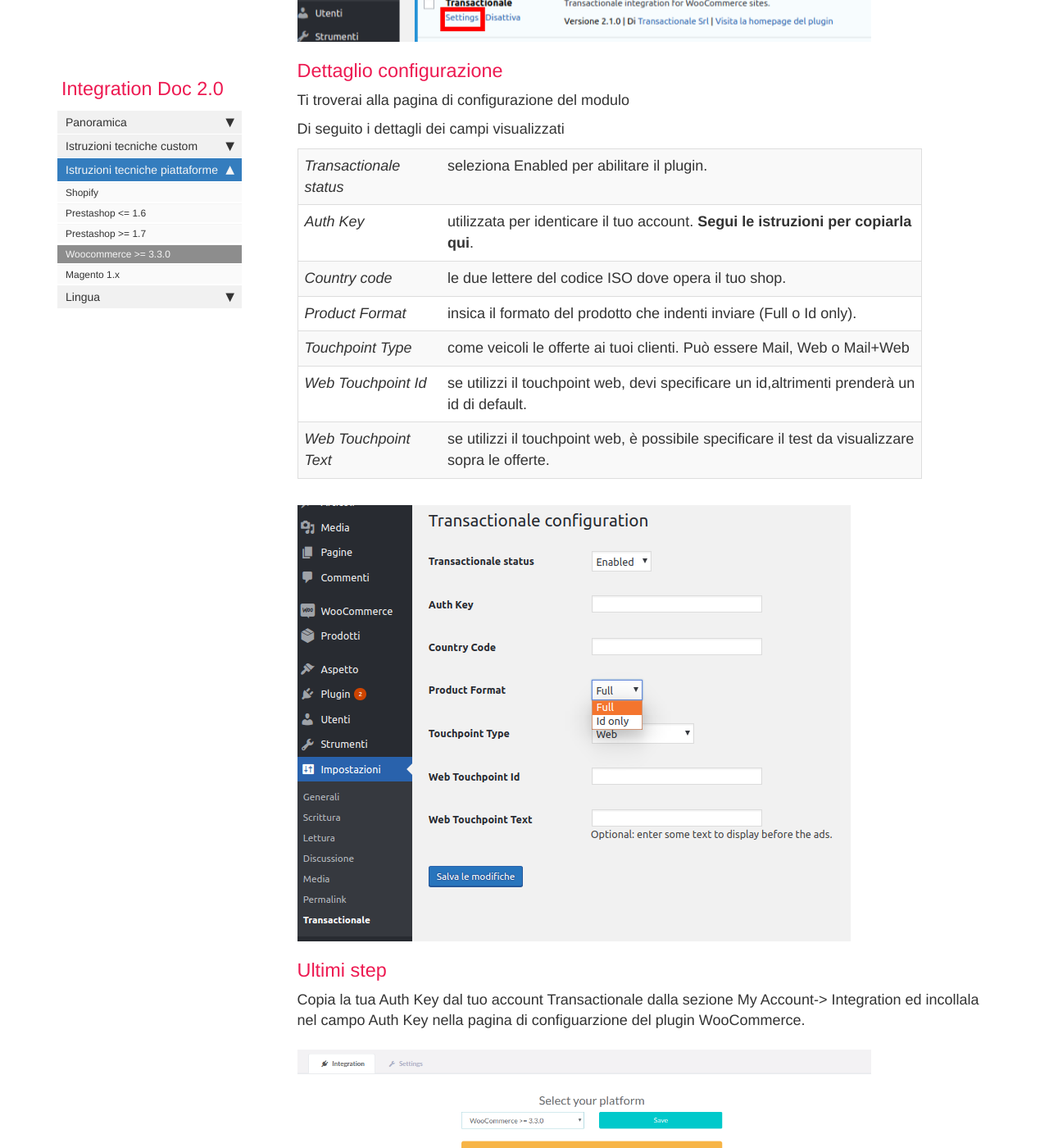
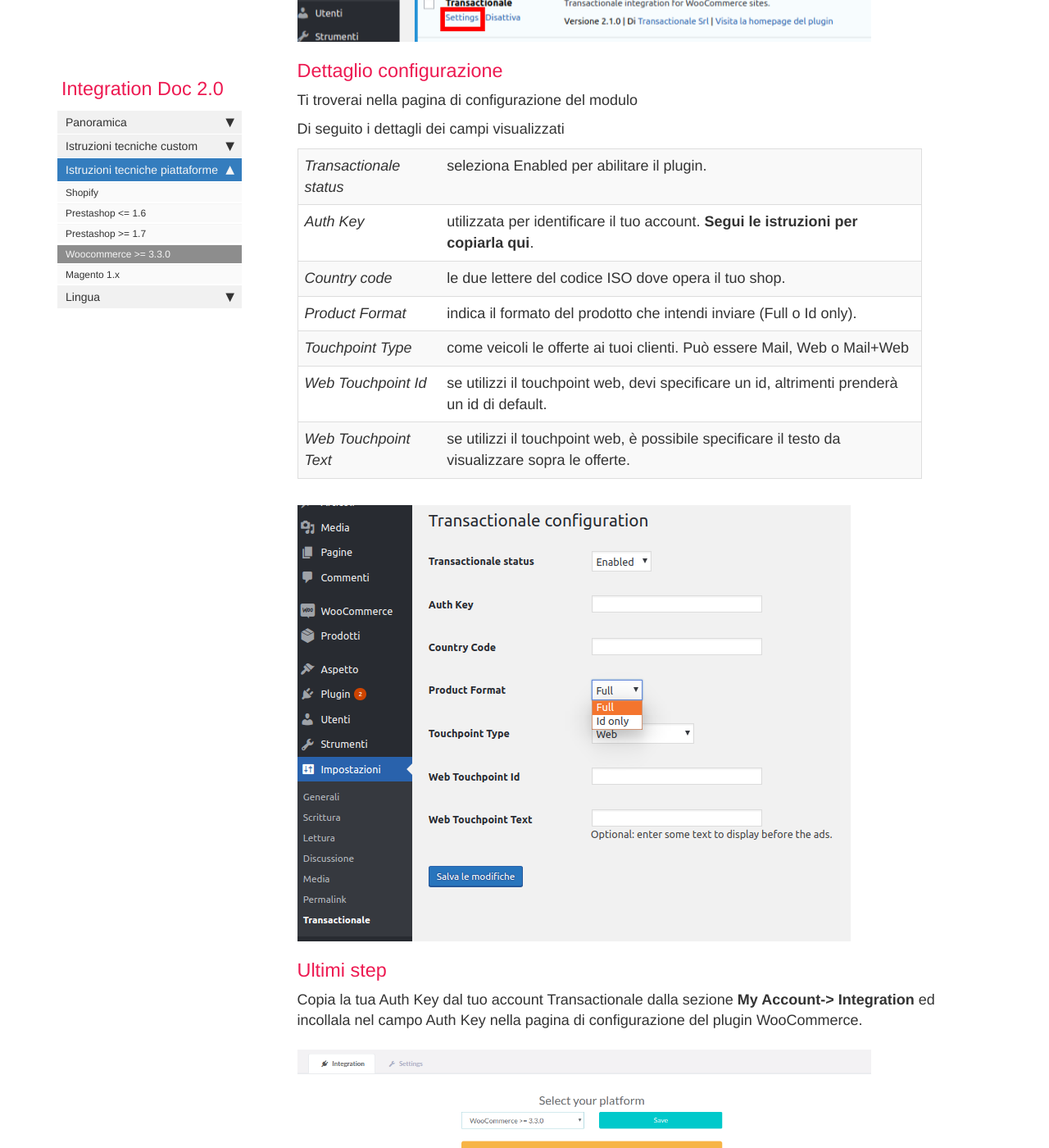
Before and after one commit to flyertech/trx_docs_it, a Jekyll site: the page built from pages/mydoc/woocommerce330.md, in a window 1280 px wide and 1400 px high, scrolled down 2684 px. Shown: the whole window at 82% size. Built offline with Jekyll 4.4.1, drawn with Linux system fonts in a browser that asks for light colours; nearby versions of some CDN libraries; comment, search, counter and statistics services are not loaded; some of the changed text lies outside the part shown.

Commit message:
Corrections.

```diff
--- a/pages/mydoc/woocommerce330.md
+++ b/pages/mydoc/woocommerce330.md
@@ -44,27 +43,27 @@ clicca su **Settings** relativo al modulo Transactionale
 
 ### Dettaglio configurazione
 
-Ti troverai alla pagina di configurazione del modulo
+Ti troverai nella pagina di configurazione del modulo
 
 Di seguito i dettagli dei campi visualizzati
 
 *Transactionale status*|seleziona Enabled per abilitare il plugin.
-*Auth Key*|utilizzata per identicare il tuo account. **Segui le istruzioni per copiarla qui**.
+*Auth Key*|utilizzata per identificare il tuo account. **Segui le istruzioni per copiarla qui**.
 *Country code*| le due lettere del codice ISO dove opera il tuo shop.
-*Product Format*|insica il formato del prodotto che indenti inviare (Full o Id only).
+*Product Format*|indica il formato del prodotto che intendi inviare (Full o Id only).
 *Touchpoint Type*|come veicoli le offerte ai tuoi clienti. Può essere Mail, Web o Mail+Web
-*Web Touchpoint Id*|se utilizzi il touchpoint web, devi specificare un id,altrimenti prenderà un id di default.
-*Web Touchpoint Text*|se utilizzi il touchpoint web, è possibile specificare il test da visualizzare sopra le offerte.
+*Web Touchpoint Id*|se utilizzi il touchpoint web, devi specificare un id, altrimenti prenderà un id di default.
+*Web Touchpoint Text*|se utilizzi il touchpoint web, è possibile specificare il testo da visualizzare sopra le offerte.
 
 {% include image.html file="woocommerce/6.png" url="/images/woocommerce/6.png" %}
 
 
 ### Ultimi step
 
-Copia la tua Auth Key dal tuo account Transactionale dalla sezione My Account-> Integration ed incollala nel campo Auth Key nella pagina di configuarzione del plugin WooCommerce.
+Copia la tua Auth Key dal tuo account Transactionale dalla sezione **My Account-> Integration** ed incollala nel campo Auth Key nella pagina di configurazione del plugin WooCommerce.
 
 {% include image.html file="woocommerce/apikey.png" url="/images/woocommerce/apikey.png" %}
 
-Dopo aver compilato tutti i campi richiesti clicca su Save
+Dopo aver compilato tutti i campi richiesti clicca su Save.
 
 {% include image.html file="woocommerce/7.png" url="/images/woocommerce/7.png" %}
```
Also changed, not shown: other parts of pages/mydoc/woocommerce330.md (+2 -3 lines), pages/mydoc/magento.md (+1 -1 lines), pages/mydoc/prestashop16.md (+9 -9 lines), pages/mydoc/prestashop17.md (+6 -6 lines).
